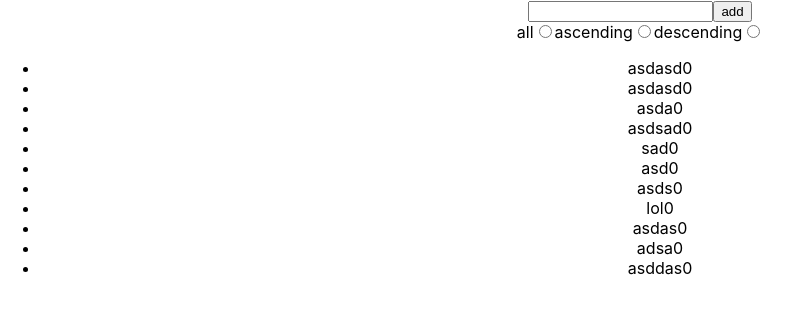
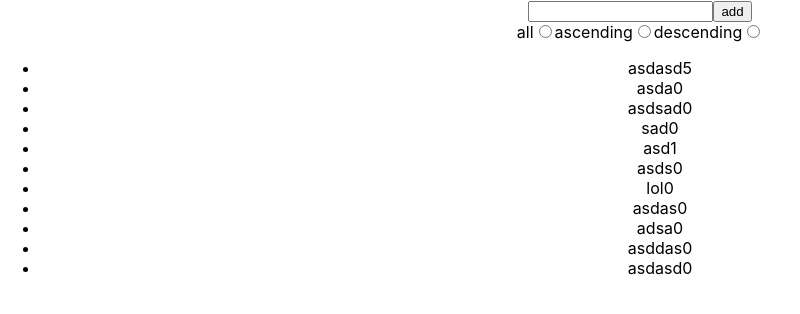
Before and after one commit to ricardodevv/Blog-Fullstack, a React (Create React App) app: page /blogs/1 in a window 1280 px wide. Shown: the top 314 px of the page, without its empty margins (0-800 px from the left). Built offline with nearby package versions, Linux system fonts and the light colour scheme; data requests are answered from the project's data file.

Commit message:
6c second part, notification duplication bug to be fixed

```diff
--- a/db.json
+++ b/db.json
@@ -5,16 +5,7 @@
         "title": "asdasd",
         "author": "RQ",
         "content": "about the app in redux store",
-        "likes": 0
-      },
-      "id": 1
-    },
-    {
-      "content": {
-        "title": "asdasd",
-        "author": "RQ",
-        "content": "about the app in redux store",
-        "likes": 0
+        "likes": 5
       },
       "id": 2
     },
@@ -50,7 +41,7 @@
         "title": "asd",
         "author": "RQ",
         "content": "about the app in redux store",
-        "likes": 0
+        "likes": 1
       },
       "id": 6
     },
@@ -98,6 +89,15 @@
         "likes": 0
       },
       "id": 11
+    },
+    {
+      "content": {
+        "title": "asdasd",
+        "author": "RQ",
+        "content": "about the app in redux store",
+        "likes": 0
+      },
+      "id": 12
     }
   ]
 }
--- a/package.json
+++ b/package.json
@@ -11,6 +11,7 @@
     "react-dom": "^17.0.1",
     "react-redux": "^7.2.2",
     "react-scripts": "4.0.2",
+    "redux-thunk": "^2.3.0",
     "web-vitals": "^1.1.0"
   },
   "scripts": {
--- a/src/App.js
+++ b/src/App.js
@@ -4,14 +4,12 @@ import NewBlog from './components/NewBlog'
 import Blogs from './components/Blogs'
 import VisibilityFilter from './components/VisibilityFilter'
 import { useDispatch } from 'react-redux'
-import blogService from './services/blogs'
 import { initializeBlogs } from './reducers/blogReducer'
 
 const App = () => {
   const dispatch = useDispatch()
   useEffect(() => {
-    blogService
-      .getAll().then(blogs => dispatch(initializeBlogs(blogs)))
+    dispatch(initializeBlogs())
   }, [dispatch])
 
   return (
--- a/src/components/Blogs.js
+++ b/src/components/Blogs.js
@@ -8,22 +8,30 @@ const Blogs = () => {
   const blogs = useSelector(state => {
     //Add ascending and descending ordered array
     if ( state.filter === 'ASCENDING' ) {
-      return state.blogs.slice().sort((a, b) => b.likes - a.likes)
+      return state.blogs.slice().sort((a, b) => b.content.likes - a.content.likes)
     } else if ( state.filter === 'DESCENDING' ) {
-      return state.blogs.slice().sort((a, b) => a.likes - b.likes)
+      return state.blogs.slice().sort((a, b) => a.content.likes - b.content.likes)
     }
     return state.blogs
   })
+  console.log(blogs)
 
   const clickLikeButton = (id, title) => {
-    dispatch(likeButton(id))
+    const blog = blogs.find(blog => blog.id === id)
+    console.log(blog)
+    const likedButton = {
+      content: {
+        ...blog.content,
+        likes: blog.content.likes + 1,
+      },
+      id: id
+    }
+    dispatch(likeButton(likedButton, id))
     dispatch(likeMessage(title))
     setTimeout(() => {
       dispatch(eraseState())
     }, 5000)
   }
-
- //console.log(blogs)
 
   return (
     <ul>
--- a/src/components/NewBlog.js
+++ b/src/components/NewBlog.js
@@ -16,10 +16,7 @@ const NewBlog = () => {
       likes: 0,
     }
     event.target.blog.value = ''
-    //dispatch(createBlog(title))
-    const newBlog = await blogService.createNew(content)
-    console.log(newBlog, 'newBlog')
-    dispatch(createBlog(newBlog))
+    dispatch(createBlog(content))
     setTimeout(() => {
       dispatch(eraseState())
     }, 5000)
--- a/src/components/VisibilityFilter.js
+++ b/src/components/VisibilityFilter.js
@@ -2,7 +2,7 @@ import React from 'react'
 import { filterChange } from '../reducers/filterReducer'
 import { useDispatch } from 'react-redux'
 
-const VisibilityFilter = (props) => {
+const VisibilityFilter = () => {
   const dispatch = useDispatch()
 
   return (
--- a/src/index.js
+++ b/src/index.js
@@ -1,30 +1,10 @@
 import React from 'react'
 import ReactDOM from 'react-dom'
-import { createStore, combineReducers } from 'redux'
 import { Provider } from 'react-redux'
-import { composeWithDevTools } from 'redux-devtools-extension'
 import './index.css'
 import App from './App'
 import Notification from './components/Notification'
-
-import blogReducer, { initializeBlogs } from './reducers/blogReducer'
-import filterReducer from './reducers/filterReducer'
-import notificationReducer from './reducers/notificationReducer'
-
-import blogService from './services/blogs'
-
-const reducer = combineReducers({
-  blogs: blogReducer,
-  filter: filterReducer,
-  notification: notificationReducer
-})
-
-const store = createStore(
-  reducer,
-  composeWithDevTools()
-)
-
-console.log(store.getState())
+import store from './store'
 
 ReactDOM.render(
   <Provider store={store}>
--- a/src/reducers/blogReducer.js
+++ b/src/reducers/blogReducer.js
@@ -1,3 +1,5 @@
+import blogService from '../services/blogs'
+
 const blogReducer = (state = [], action) => {
     switch(action.type) {
       case 'NEW_BLOG':
@@ -27,37 +29,33 @@ const blogReducer = (state = [], action) => {
 
 //const generateId = () => Number((Math.random() * 1000000).toFixed(0))
 
-export const likeButton = (id) => {
-  return {
-    type: 'LIKE',
-    data: {
-      content: {
-        likes: 1,
-      },
-      id: id
-    }
+export const likeButton = (liked, id) => {
+  return async dispatch => {
+    const like = await blogService.updateBlog(liked, id)
+    dispatch({
+      type: 'LIKE',
+      data: like
+    })
   }
 }
 
-export const createBlog = (newBlog) => {
-  return {
-    type: 'NEW_BLOG',
-    data: {
-      content: {
-        title: newBlog.content.title,
-        author: newBlog.content.author,
-        content: newBlog.content.content,
-        likes: newBlog.content.likes,
-      },
-      id: newBlog.id
-    }
+export const createBlog = (content) => {
+  return async dispatch => {
+    const blogToAdd = await blogService.createNew(content)
+    dispatch({
+      type: 'NEW_BLOG',
+      data: blogToAdd
+    })
   }
 }
 
-export const initializeBlogs = (blogs) => {
-  return {
-    type: 'INIT_BLOGS',
-    data: blogs
+export const initializeBlogs = () => {
+  return async dispatch => {
+    const blogs = await blogService.getAll()
+    dispatch({
+      type: 'INIT_BLOGS',
+      data: blogs
+    })
   }
 }
 
--- a/src/services/blogs.js
+++ b/src/services/blogs.js
@@ -13,7 +13,13 @@ const createNew = async (content) => {
   return response.data
 }
 
+const updateBlog = async (newBlog, id) => {
+  const response = await axios.put(`${baseUrl}/${id}`, newBlog)
+  return response.data
+}
+
 export default {
   getAll,
-  createNew
+  createNew,
+  updateBlog
  }
--- /dev/null
+++ b/src/store.js
@@ -0,0 +1,22 @@
+import { createStore, combineReducers, applyMiddleware } from 'redux'
+import thunk from 'redux-thunk'
+import { composeWithDevTools } from 'redux-devtools-extension'
+
+import blogReducer from './reducers/blogReducer'
+import filterReducer from './reducers/filterReducer'
+import notificationReducer from './reducers/notificationReducer'
+
+const reducer = combineReducers({
+    blogs: blogReducer,
+    filter: filterReducer,
+    notification: notificationReducer
+})
+
+const store = createStore(
+  reducer,
+  composeWithDevTools(
+    applyMiddleware(thunk)
+  )
+)
+
+export default store
```
Also changed, not shown: 1 other file (tests, documents, lock files or other folders).
